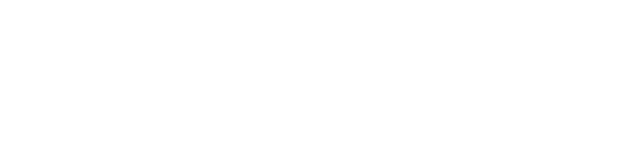
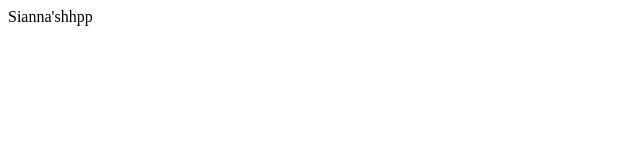
Before and after one commit to SiannaL/SiannaL.github.io, a plain HTML site: page index.html in a window 1280 px wide. Shown: the whole page, without its empty margins (0-640 px from the left). Drawn offline with Linux system fonts and the light colour scheme.

Commit message:
Update index.html

```diff
--- a/index.html
+++ b/index.html
@@ -6,6 +6,6 @@
     <title>Document</title>
 </head>
 <body>
-
+    Sianna'shhpp
 </body>
 </html>
```
